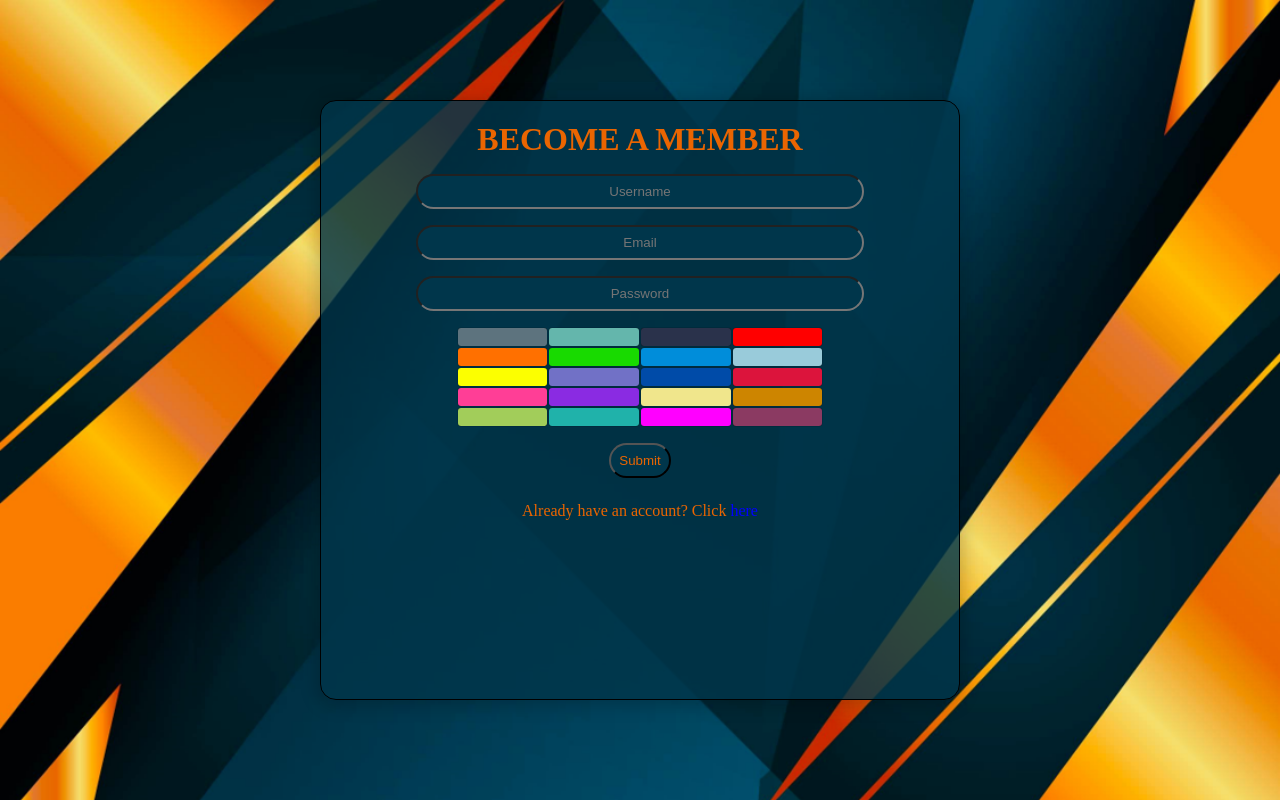
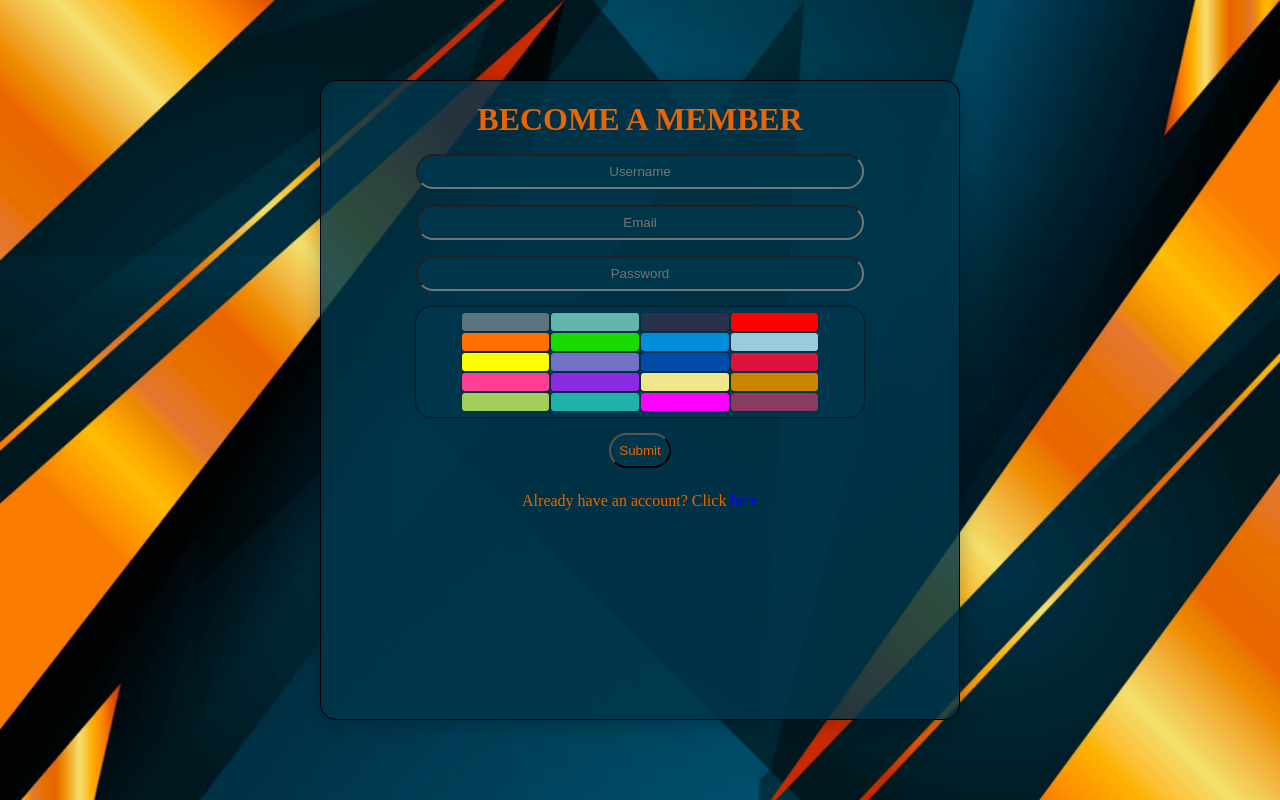
Before and after one commit to KenzieAcademy-Students/mern-course-capstone-zrreid-pro, a React (Create React App) app in the folder packages/client/: page / in a window 1280 px wide. Built offline with nearby package versions, Linux system fonts and the light colour scheme.

Commit message:
few more changes.

```diff
--- a/packages/client/src/components/ColorPicker/ColorPicker.scss
+++ b/packages/client/src/components/ColorPicker/ColorPicker.scss
@@ -4,8 +4,12 @@
     justify-content: center;
     width: 75%;
     height: 10%;
-    min-height: 100px;
+    min-height: 110px;
     margin-top: 1rem;
+    background-color: #00364B;
+    border-radius: 16px;
+    box-shadow: 0 0 3px black;
+    padding: 5px;
 
 }
 
@@ -21,5 +25,5 @@
 }
 
 .colorOption:hover:not(.colorOption.active) {
-    box-shadow: 0 0 3px black;
+    box-shadow: 0 0 3px 1px white;
 }
--- a/packages/client/src/components/TaskCard/TaskCard.scss
+++ b/packages/client/src/components/TaskCard/TaskCard.scss
@@ -15,6 +15,7 @@
     // // font-size: auto;
     background-color: #00364B;
     margin-bottom: 10px;
+    box-shadow: 0 0 3px black;
 }
 
 .card-content {
--- a/packages/client/src/pages/LoginPage/LoginPage.scss
+++ b/packages/client/src/pages/LoginPage/LoginPage.scss
@@ -9,7 +9,7 @@
 
 .formCard {
     width: 50%;
-    height: 75%;
+    height: 80%;
     perspective: 1000px;
     position: relative;
 
```
Also changed, not shown: 1 other file (tests, documents, lock files or other folders).
